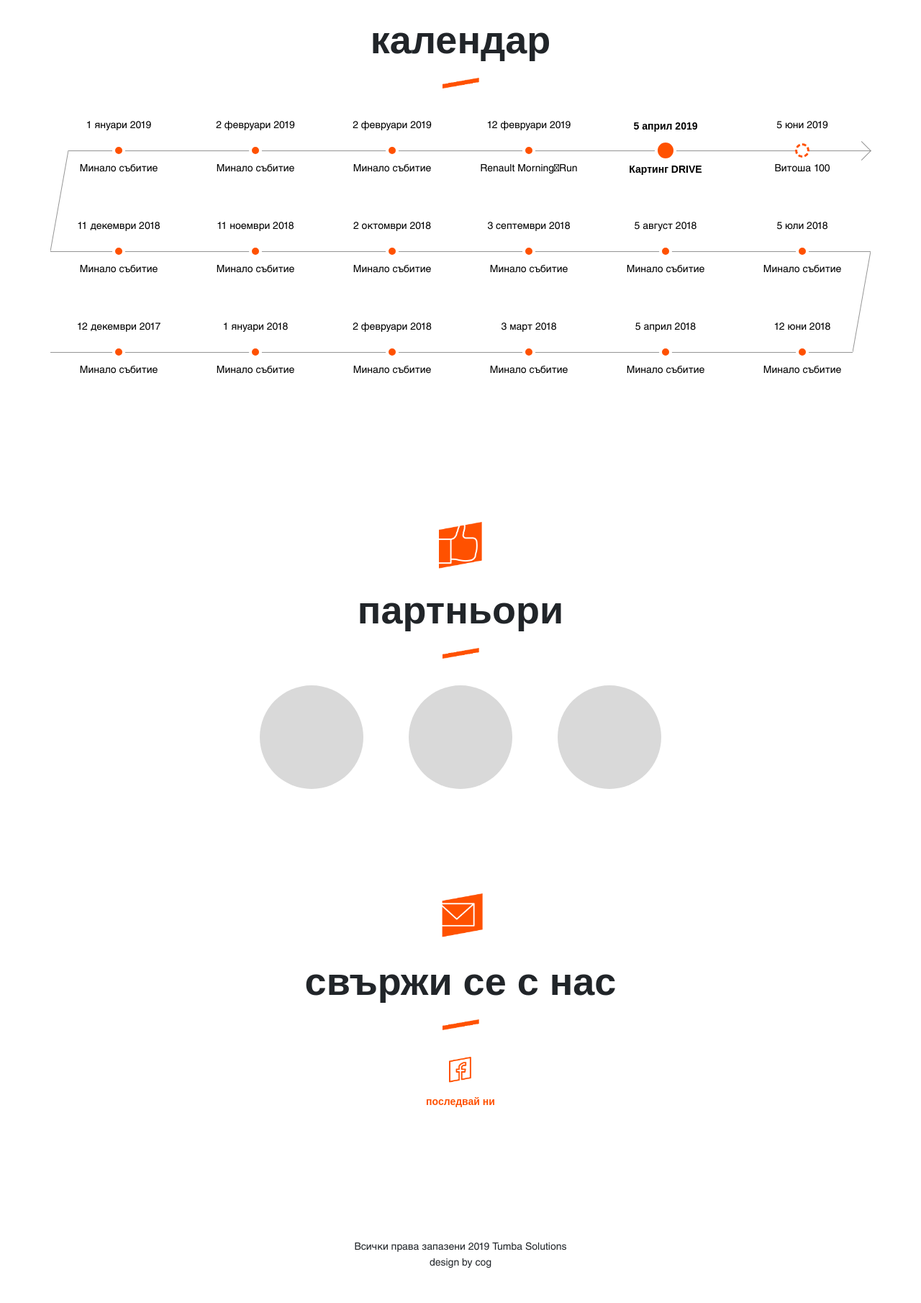
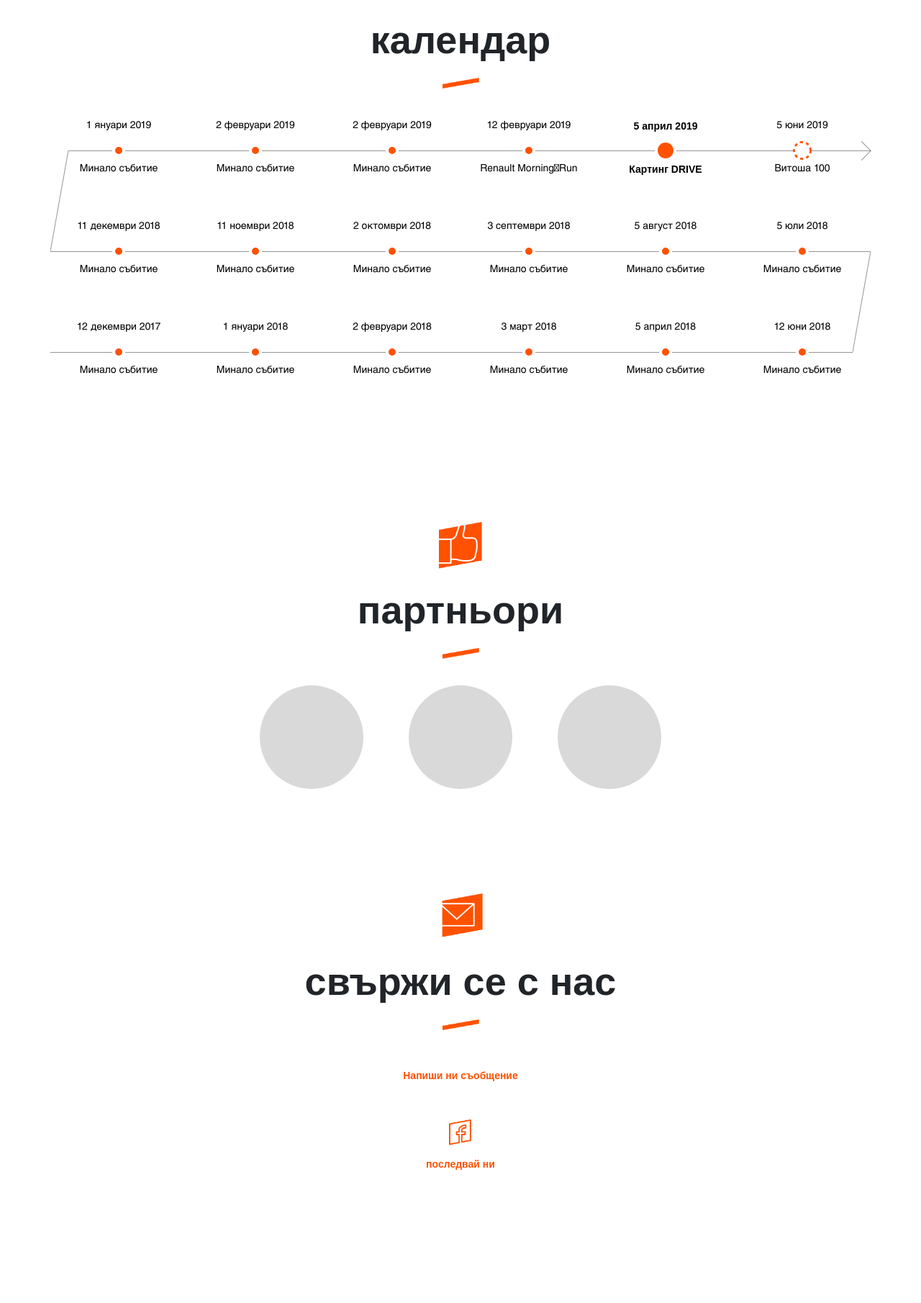
Before and after one commit to iseliktar/iseliktar.github.io, a Jekyll site: the page built from index.md, in a window 1280 px wide. Shown: the part 2915-4725 px from the top of the page at 72% size. Built offline with Jekyll 4.4.1, drawn with Linux system fonts in a browser that asks for light colours; nearby versions of some CDN libraries; some web fonts are replaced.

Commit message:
add mailto link, background to what-is-spodari and fix border on future event

```diff
--- a/_includes/contact-us.html
+++ b/_includes/contact-us.html
@@ -4,23 +4,24 @@
 		свържи се с нас
 	</h1>
 	<div class="section-contact-us">
-		<form action="https://formspree.io/mkavrukova@gmail.com" method="POST" style="display: none">
-			<div class="js-float-label-wrapper">
-				<label for="name">Име</label>
-				<input type="text" name="name" id="name" />
-			</div>
-			<div class="js-float-label-wrapper">
-				<label for="email">Email</label>
-				<input type="email" name="email" id="email" />
-			</div>
-			<div class="js-float-label-wrapper">
-				<label for="message">Съобщение</label>
-				<textarea name="message" cols="30" rows="10" id="message"></textarea>
-			</div>
-			<div>
-				<input type="submit" value="Send">
-			</div>
-		</form>
+		<!--<form action="https://formspree.io/mkavrukova@gmail.com" method="POST" style="display: none">-->
+			<!--<div class="js-float-label-wrapper">-->
+				<!--<label for="name">Име</label>-->
+				<!--<input type="text" name="name" id="name" />-->
+			<!--</div>-->
+			<!--<div class="js-float-label-wrapper">-->
+				<!--<label for="email">Email</label>-->
+				<!--<input type="email" name="email" id="email" />-->
+			<!--</div>-->
+			<!--<div class="js-float-label-wrapper">-->
+				<!--<label for="message">Съобщение</label>-->
+				<!--<textarea name="message" cols="30" rows="10" id="message"></textarea>-->
+			<!--</div>-->
+			<!--<div>-->
+				<!--<input type="submit" value="Send">-->
+			<!--</div>-->
+		<!--</form>-->
+		<a href="mailto:hello@spodari.org" class="write-to-us">Напиши ни съобщение</a>
 		<a href="https://www.facebook.com/spodari/" class="follow-us" target="_blank">
 			<div class="facebook-icon"></div>
 			<div>последвай ни</div>
--- a/_sass/main.scss
+++ b/_sass/main.scss
@@ -329,10 +329,9 @@
           }
         }
         .dot {
-          height: 16px;
-          width: 16px;
-          border-radius: 8px;
-          margin-right: -8px;
+          height: 22px;
+          width: 22px;
+          margin-right: -12px;
           margin-top: -8px;
         }
       }
@@ -390,12 +389,11 @@
       }
     }
     .dot {
-      height: 20px;
-      width: 20px;
+      height: 26px;
+      width: 26px;
       margin: 0 auto;
-      border: 3px dashed #FF5100;
-      border-radius: 13px;
-      background: #FFF;
+      background: url("../images/future-event.png") no-repeat center center;
+      background-size: contain;
     }
   }
 }
@@ -451,6 +449,8 @@
     line-height: 52px;
     color: #FF5100;
     font-weight: bold;
+    display: block;
+    text-align: center;
     &:hover {
       text-decoration: none;
     }
@@ -465,8 +465,9 @@
   }
   .follow-us {
     margin-bottom: 65px;
-    display: block;
-    text-align: center;
+  }
+  .write-to-us {
+    margin-bottom: 35px;
   }
 }
 
@@ -565,6 +566,14 @@
         bottom: -23px;
       }
     }
+  }
+  .what-is-spodari {
+    background: url("../images/white-bg.png") no-repeat;
+    background-size: contain;
+    background-position: 50% 0;
+    margin-top: -170px;
+    padding-top: 80px;
+    position: relative;
   }
   .statistics {
     .money {
```
Also changed, not shown: assets/images/future-event.png (added), assets/images/white-bg.png (added).
